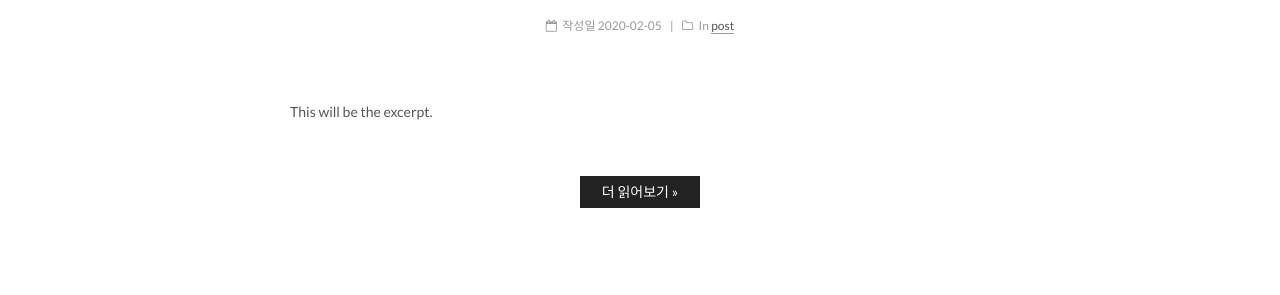
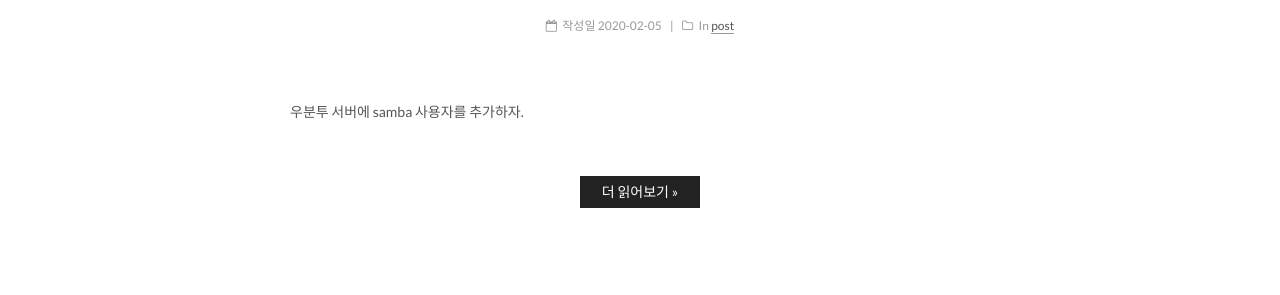
Before and after one commit to smallorbig/smallorbig.github.io, a Jekyll site: the page built from index.html, in a window 1280 px wide. Shown: the part 369-664 px from the top of the page. Built offline with Jekyll 4.4.1, drawn with Linux system fonts in a browser that asks for light colours; the list of posts is cut into pages by our own code.

Commit message:
add post

```diff
--- a/_posts/2020-02-05-samba_adduser.md
+++ b/_posts/2020-02-05-samba_adduser.md
@@ -1,12 +1,17 @@
 ---
 title: "samba adduser"
-excerpt: "This will be the excerpt."
+excerpt: "우분투 서버에 samba 사용자를 추가하자."
 date: 2020-02-05
 categories:
 - post
 tags:
+- server,
 - samba
 ---
+
+
+# Intro
+
 우분투 `samba` 를 사용해서 자료 공유 중인 서버가 있다.
 사용자를 추가해서 특정 폴더에만 그 사용자가 접속하도록 관리 중인데,
 그 방법을 기록해 둔다.
```
Also changed, not shown: _posts/2020-02-05-samba_adduser.org (+3 -4 lines).
